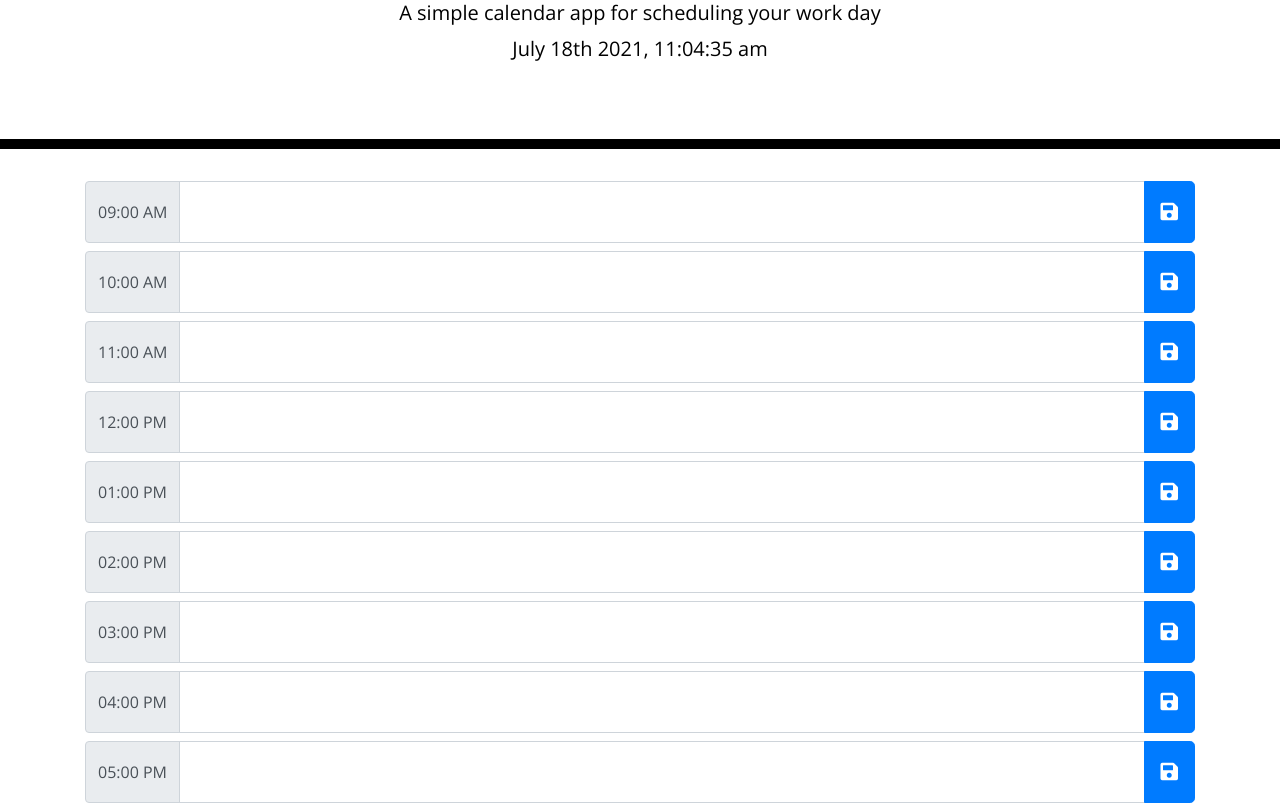
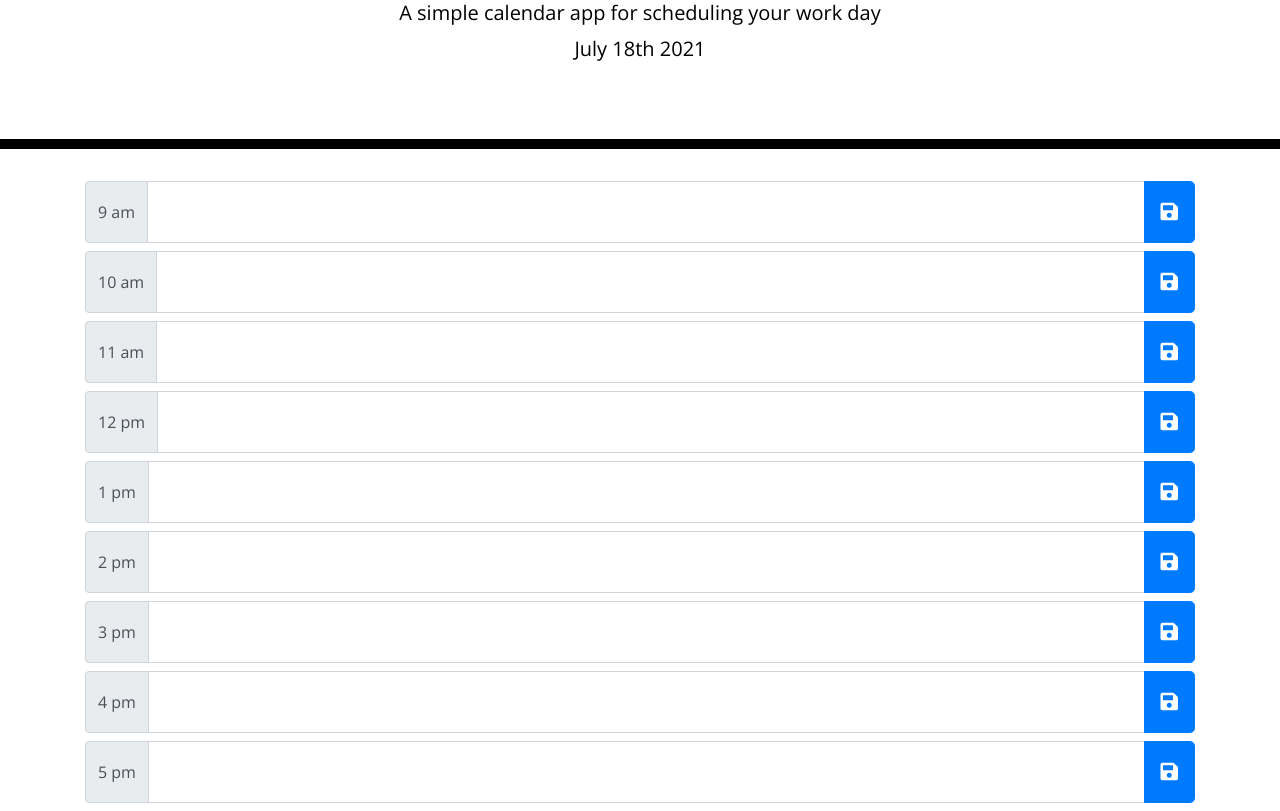
Before and after one commit to JasJohn3/work-away-the-day, a plain HTML site: page index.html in a window 1280 px wide. Shown: the part 231-1042 px from the top of the page. Drawn offline with nearby package versions, Linux system fonts and the light colour scheme; files that its build step writes are made by us from their sources.

Commit message:
Initial UI setup using for loop

```diff
--- a/assets/js/app.js
+++ b/assets/js/app.js
@@ -1,11 +1,31 @@
 let currentDate = document.querySelector('#currentDay');
+let currentDay = moment().format('MMMM Do YYYY');
 
 function drawDate(){
-  setInterval(()=>{
-    currentDate.textContent = moment().format('MMMM Do YYYY, h:mm:ss a');
-  }, 1000);
+  currentDate.textContent = moment().format('MMMM Do YYYY');
+  // setInterval(()=>{
 
+  // }, 1000);
+}
+function drawTime(){
+  let timeArr =Array.from(document.querySelectorAll('#time'));
+  let hour = 9;
+  for (i = 0; i < timeArr.length; i++) {
+    const element = timeArr[i];
+    if(hour < 12 && hour >= 9){
+      element.textContent = hour +' am'
+    }else if (hour === 12) {
+      element.textContent = hour +' pm'
+    }else if(hour > 12){
+      hour = 1;
+      element.textContent = hour +' pm'
+    }else if(hour < 9){
+      element.textContent = hour +' pm'
+    }
+    hour+=1;
+  }
 }
 $(document).ready(function(){
 drawDate();
+drawTime();
 });
--- a/index.html
+++ b/index.html
@@ -33,7 +33,7 @@
       <!-- Timeblocks go here -->
       <div class="input-group my-2">
         <div class="input-group-prepend">
-            <span id="nine-time" class="input-group-text">09:00 AM</span>
+            <span id="time" class="input-group-text">09:00 AM</span>
         </div>
         <textarea class="form-control" name="" id="" cols="30" rows="2"></textarea>
         <div class="input-group-append">
@@ -42,7 +42,7 @@
       </div>
       <div class="input-group my-2">
         <div class="input-group-prepend">
-            <span id="ten-time" class="input-group-text">10:00 AM</span>
+            <span id="time" class="input-group-text">10:00 AM</span>
         </div>
         <textarea class="form-control" name="" id="" cols="30" rows="2"></textarea>
         <div class="input-group-append">
@@ -51,7 +51,7 @@
       </div>
       <div class="input-group my-2">
         <div class="input-group-prepend">
-            <span id="eleven" class="input-group-text">11:00 AM</span>
+            <span id="time" class="input-group-text">11:00 AM</span>
         </div>
         <textarea class="form-control" name="" id="" cols="30" rows="2"></textarea>
         <div class="input-group-append">
@@ -60,7 +60,7 @@
       </div>
       <div class="input-group my-2">
         <div class="input-group-prepend">
-            <span id="noon-time" class="input-group-text">12:00 PM</span>
+            <span id="time" class="input-group-text">12:00 PM</span>
         </div>
         <textarea class="form-control" name="" id="" cols="30" rows="2"></textarea>
         <div class="input-group-append">
@@ -69,7 +69,7 @@
       </div>
       <div class="input-group my-2">
         <div class="input-group-prepend">
-            <span id="one-time" class="input-group-text">01:00 PM</span>
+            <span id="time" class="input-group-text">01:00 PM</span>
         </div>
         <textarea class="form-control" name="" id="" cols="30" rows="2"></textarea>
         <div class="input-group-append">
@@ -78,7 +78,7 @@
       </div>
       <div class="input-group my-2">
         <div class="input-group-prepend">
-            <span id="two-time" class="input-group-text">02:00 PM</span>
+            <span id="time" class="input-group-text">02:00 PM</span>
         </div>
         <textarea class="form-control" name="" id="" cols="30" rows="2"></textarea>
         <div class="input-group-append">
@@ -87,7 +87,7 @@
       </div>
       <div class="input-group my-2">
         <div class="input-group-prepend">
-            <span id="three-time" class="input-group-text">03:00 PM</span>
+            <span id="time" class="input-group-text">03:00 PM</span>
         </div>
         <textarea class="form-control" name="" id="" cols="30" rows="2"></textarea>
         <div class="input-group-append">
@@ -96,7 +96,7 @@
       </div>
       <div class="input-group my-2">
         <div class="input-group-prepend">
-            <span id="four-time" class="input-group-text">04:00 PM</span>
+            <span id="time" class="input-group-text">04:00 PM</span>
         </div>
         <textarea class="form-control" name="" id="" cols="30" rows="2"></textarea>
         <div class="input-group-append">
@@ -105,7 +105,7 @@
       </div>
       <div class="input-group my-2">
         <div class="input-group-prepend">
-            <span id="five-time" class="input-group-text">05:00 PM</span>
+            <span id="time" class="input-group-text">05:00 PM</span>
         </div>
         <textarea class="form-control" name="" id="" cols="30" rows="2"></textarea>
         <div class="input-group-append">
```
